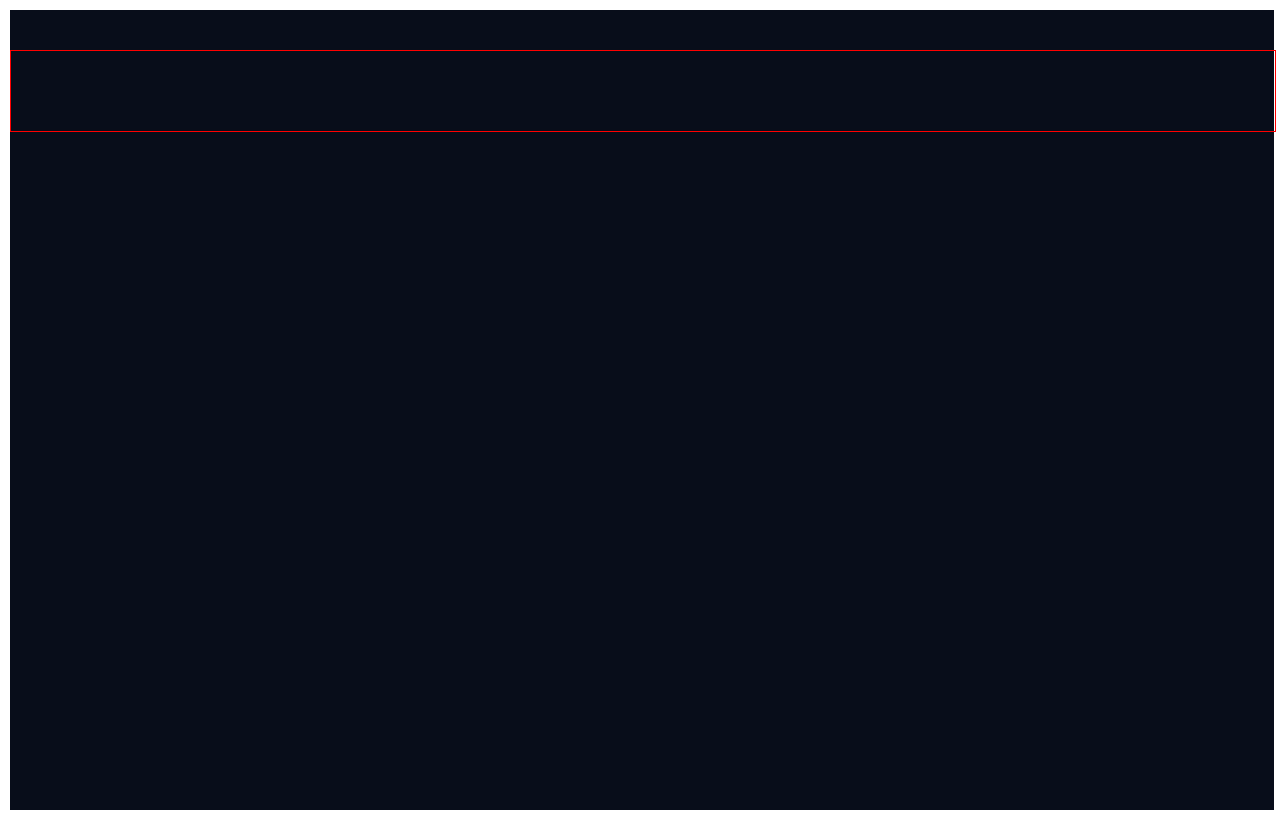
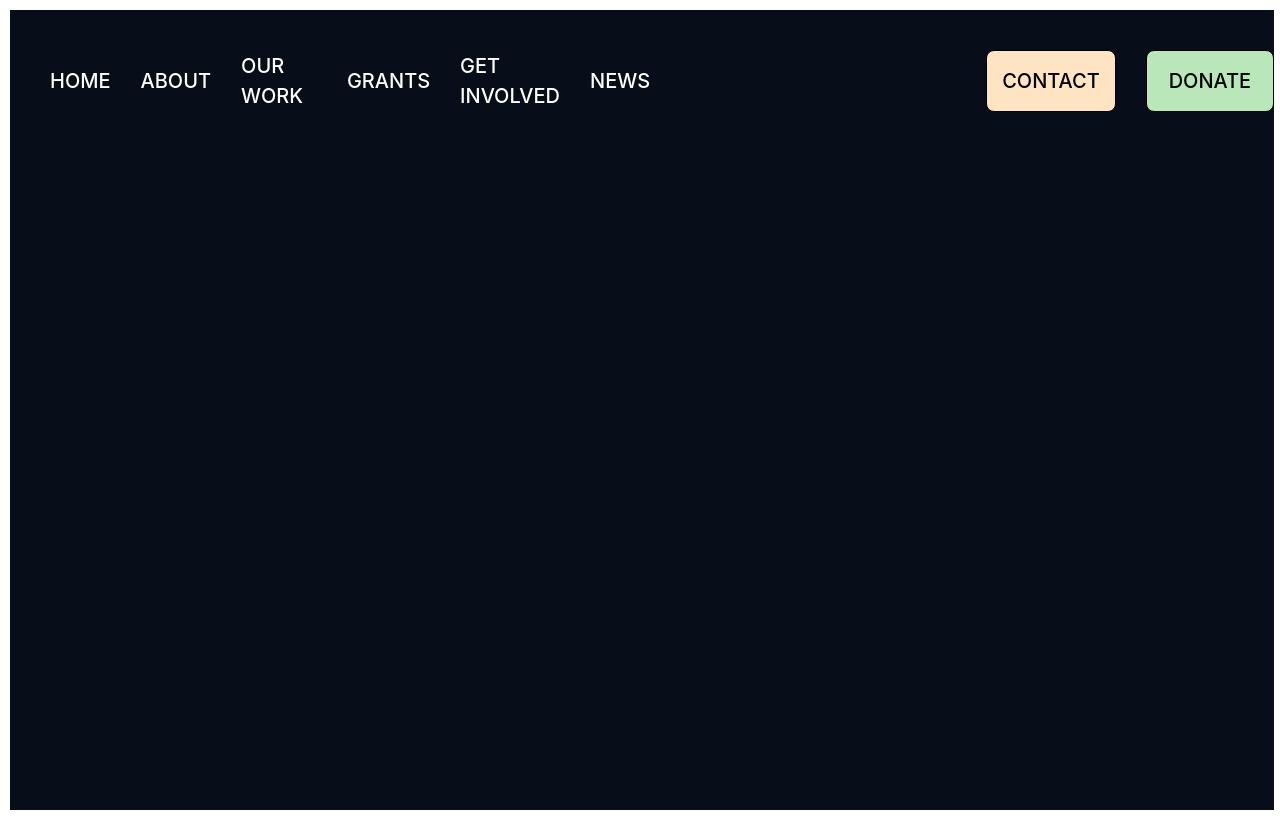
Before and after one commit to Bay102/Rothschild, a React (Vite) app: page / in a window 1280 px wide. Built offline with nearby package versions, Linux system fonts and the light colour scheme.

Commit message:
navbar built

```diff
--- a/src/Components/Navbar/Navbar.tsx
+++ b/src/Components/Navbar/Navbar.tsx
@@ -1,11 +1,59 @@
-import styles from './navbar.module.css'
-
+import { NavLink } from 'react-router-dom';
+import styles from './navbar.module.css';
 
 export const Navbar = () => {
-
-   return (
-      <nav className={styles.navContainer}>
-
-      </nav>
-   )
-}
+  return (
+    <nav className={styles.navContainer}>
+      <ul className={styles.navList}>
+        <li>
+          {' '}
+          <NavLink to="/" className={styles.navLink}>
+            HOME
+          </NavLink>
+        </li>
+        <li>
+          {' '}
+          <NavLink to="/" className={styles.navLink}>
+            ABOUT
+          </NavLink>
+        </li>
+        <li>
+          {' '}
+          <NavLink to="/" className={styles.navLink}>
+            OUR WORK
+          </NavLink>
+        </li>
+        <li>
+          {' '}
+          <NavLink to="/" className={styles.navLink}>
+            GRANTS
+          </NavLink>
+        </li>
+        <li>
+          {' '}
+          <NavLink to="/" className={styles.navLink}>
+            GET INVOLVED
+          </NavLink>
+        </li>
+        <li>
+          {' '}
+          <NavLink to="/" className={styles.navLink}>
+            NEWS
+          </NavLink>
+        </li>
+        <li className={`${styles.pushRight} ${styles.navButton} ${styles.contact}`}>
+          {' '}
+          <NavLink to="/" className={`${styles.navLink} ${styles.black}`}>
+            CONTACT
+          </NavLink>
+        </li>
+        <li className={`${styles.navLink} ${styles.navButton} ${styles.donate}`}>
+          {' '}
+          <NavLink to="/" className={`${styles.navLink} ${styles.black}`}>
+            DONATE
+          </NavLink>
+        </li>
+      </ul>
+    </nav>
+  );
+};
--- a/src/Components/Navbar/navbar.module.css
+++ b/src/Components/Navbar/navbar.module.css
@@ -1,7 +1,48 @@
+ul {
+  list-style: none;
+}
+
+.navList {
+  display: flex;
+  align-items: center;
+  justify-content: center;
+  gap: 30px;
+}
+
 .navContainer {
-   width: 100%;
-   height: 80px;
-   margin-top: 40px;
+  width: 100%;
+  height: 80px;
+  margin-top: 40px;
 
-   border: 1px solid red;
+  /* border: 1px solid red; */
 }
+
+.navLink {
+  color: white;
+  font-size: 20px;
+}
+
+.pushRight {
+  margin-left: 25%;
+}
+
+.navButton {
+   border: 1px solid black;
+   border-radius: 8px;
+   padding: 15px;
+   width: 140px;
+   text-align: center;
+   color: black;
+}
+
+.contact {
+   background-color: bisque;
+}
+
+.donate {
+   background-color: rgb(185, 231, 185);
+}
+
+.black {
+   color: black;
+}
--- a/src/index.css
+++ b/src/index.css
@@ -23,13 +23,9 @@ a:hover {
   color: #535bf2;
 }
 
-/* body {
-  margin: 0;
-  display: flex;
-  place-items: center;
-  min-width: 320px;
-  min-height: 100vh;
-} */
+body {
+  overflow-x: hidden;
+}
 
 h1 {
   font-size: 3.2em;
```
